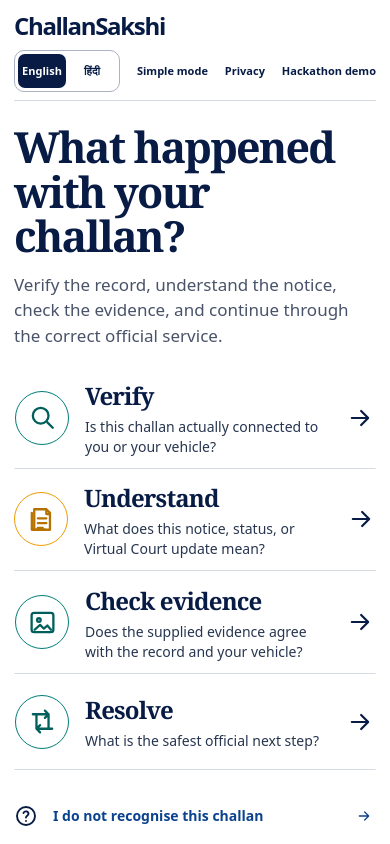
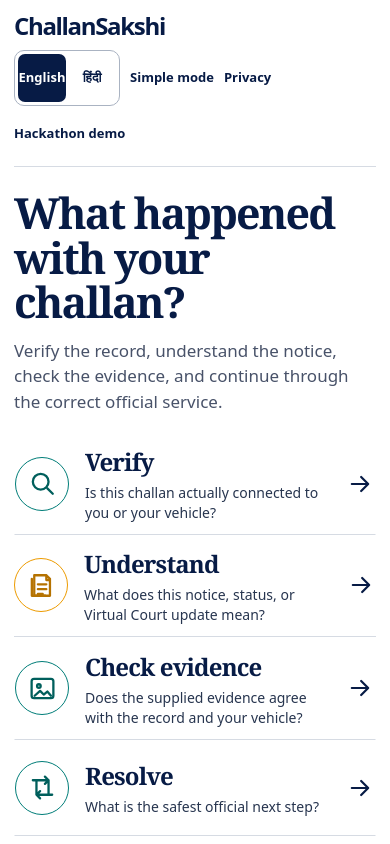
Before and after one commit to sh1rs/challansakshi, a Next.js app: page / in a window 390 px wide. Shown: the top 844 px of the page. Built offline with nearby package versions, Linux system fonts and the light colour scheme; no server answers.

Commit message:
fix: strengthen citizen home accessibility

```diff
--- a/components/public-beta/CitizenHome.module.css
+++ b/components/public-beta/CitizenHome.module.css
@@ -42,7 +42,7 @@
 .actionLink, .fastagDoorway a { min-height: 48px; display: inline-flex; align-items: center; justify-content: center; gap: 20px; padding: 0 18px; border: 1.5px solid var(--teal-deep); border-radius: 7px; color: var(--teal-deep); font-size: 14px; font-weight: 760; text-decoration: none; }
 .actionLink svg, .fastagDoorway a svg { width: 20px; height: 20px; }
 .actionRow:nth-child(2) .actionLink { border-color: #cd8100; background: #e99100; color: white; }
-.actionLink:hover, .actionLink:focus-visible, .fastagDoorway a:hover, .fastagDoorway a:focus-visible { outline: 3px solid rgb(0 125 120 / 20%); outline-offset: 2px; }
+.actionLink:hover, .actionLink:focus-visible, .fastagDoorway a:hover, .fastagDoorway a:focus-visible { outline: 3px solid var(--teal-deep); outline-offset: 2px; }
 
 .situationRail { display: grid; grid-template-columns: 160px 1fr; align-items: stretch; margin-top: 24px; border: 1px solid var(--line); border-radius: 8px; overflow: hidden; }
 .situationRail > strong { display: grid; align-content: center; padding: 14px 18px; font-size: 14px; line-height: 1.25; }
@@ -104,9 +104,9 @@
   .header, .main { width: min(100% - 28px, 1320px); }
   .header { min-height: 66px; flex-wrap: wrap; gap: 6px 10px; padding: 8px 0; }
   .brand { font-size: 24px; }
-  .headerActions { width: 100%; justify-content: space-between; gap: 4px; }
-  .headerActions > a, .simpleToggle { width: auto; min-height: 40px; font-size: 11px; }
-  .languageToggle button { min-width: 48px; min-height: 34px; font-size: 11px; }
+  .headerActions { width: 100%; flex-wrap: wrap; justify-content: flex-start; gap: 4px 10px; }
+  .headerActions > a, .simpleToggle { width: auto; min-height: 48px; font-size: 13px; }
+  .languageToggle button { min-width: 48px; min-height: 48px; font-size: 13px; }
   .main { padding-top: 24px; }
   .hero > h1 { font-size: clamp(38px, 11vw, 51px); text-align: left; }
   .hero > p { margin: 13px 0 18px; font-size: 17px; text-align: left; }
```
